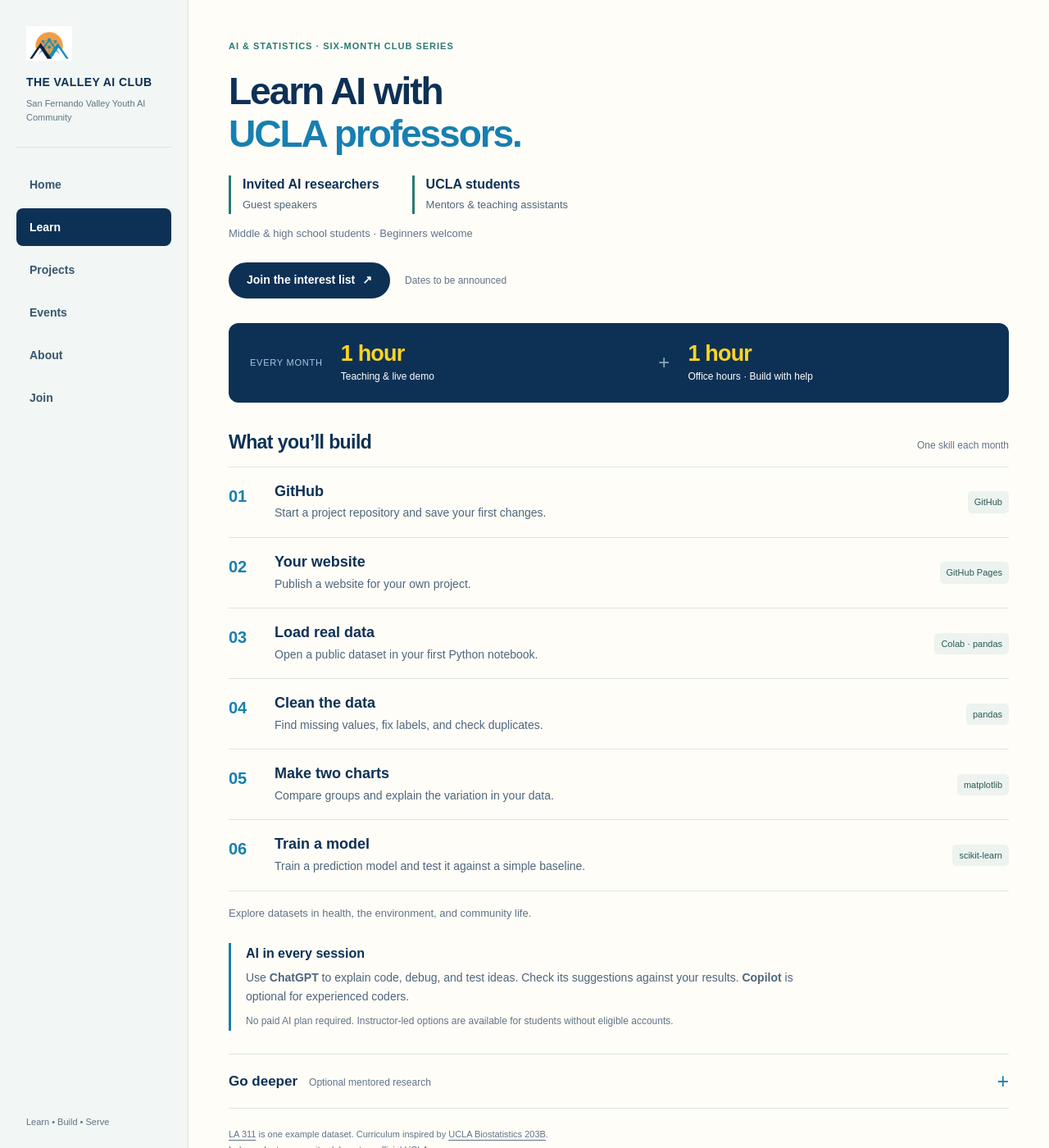
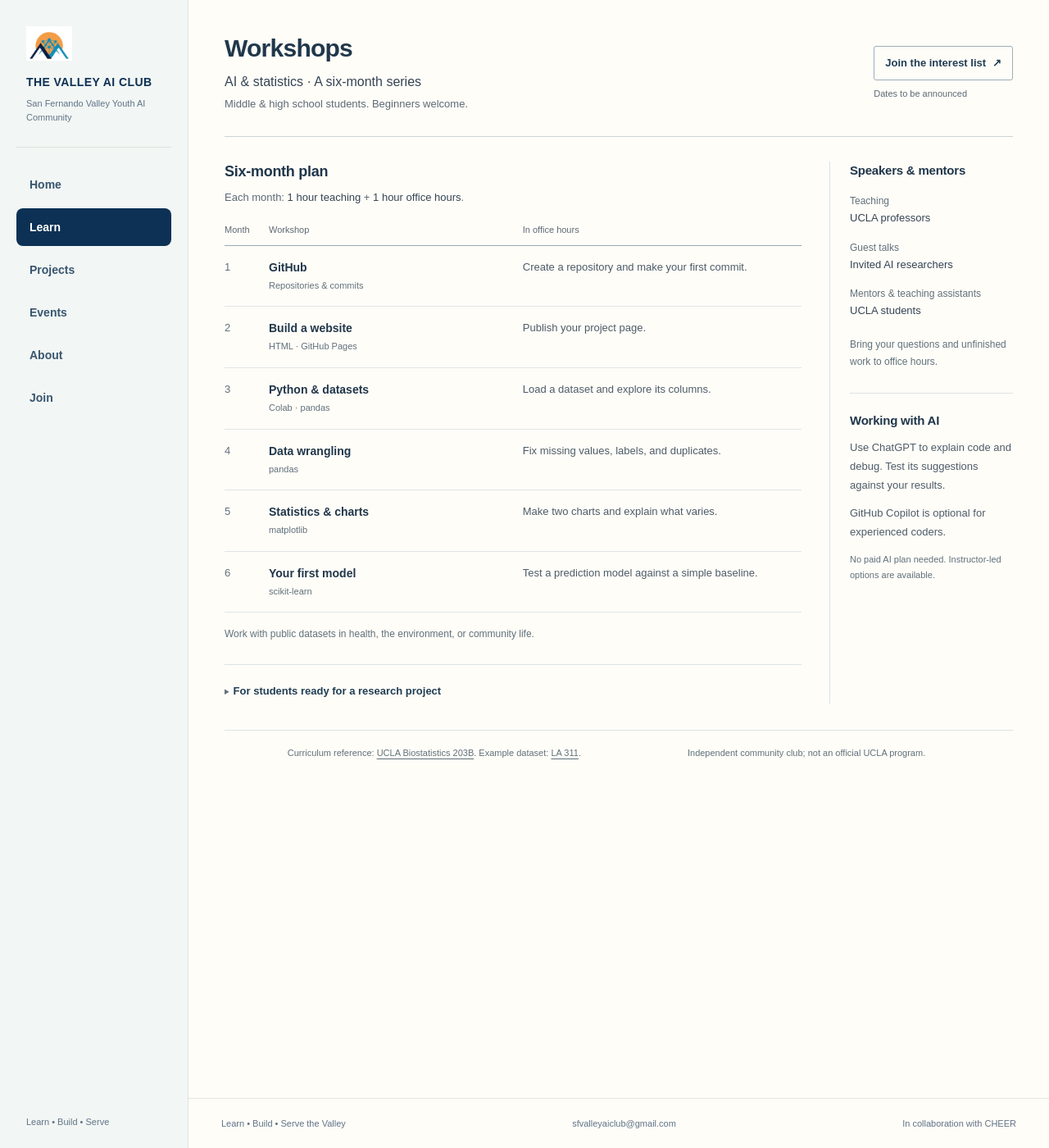
Before and after one commit to valley-ai-club/valley-ai-club.github.io, a Jekyll site: the page built from learn.html, in a window 1280 px wide and 1400 px high. Shown: the whole window at 82% size. Built offline with Jekyll 4.4.1, drawn with Linux system fonts in a browser that asks for light colours.

Commit message:
Redesign workshops as a concise course page

```diff
--- a/_data/syllabus.yml
+++ b/_data/syllabus.yml
@@ -1,21 +1,21 @@
 months:
   - title: GitHub
-    output: Start a project repository and save your first changes.
-    tools: GitHub
-  - title: Your website
-    output: Publish a website for your own project.
-    tools: GitHub Pages
-  - title: Load real data
-    output: Open a public dataset in your first Python notebook.
+    output: Create a repository and make your first commit.
+    tools: Repositories & commits
+  - title: Build a website
+    output: Publish your project page.
+    tools: HTML · GitHub Pages
+  - title: Python & datasets
+    output: Load a dataset and explore its columns.
     tools: Colab · pandas
-  - title: Clean the data
-    output: Find missing values, fix labels, and check duplicates.
+  - title: Data wrangling
+    output: Fix missing values, labels, and duplicates.
     tools: pandas
-  - title: Make two charts
-    output: Compare groups and explain the variation in your data.
+  - title: Statistics & charts
+    output: Make two charts and explain what varies.
     tools: matplotlib
-  - title: Train a model
-    output: Train a prediction model and test it against a simple baseline.
+  - title: Your first model
+    output: Test a prediction model against a simple baseline.
     tools: scikit-learn
 
 research_questions:
--- a/assets/layout.css
+++ b/assets/layout.css
@@ -84,65 +84,59 @@
 }
 @media(max-width:360px){.club-site .main-tabs a{padding:10px 9px;font-size:12px}.club-site .welcome-page{padding:28px 20px}.club-site .welcome-page h1{font-size:32px}}
 
-/* Monthly skills series: compact overview and readable, sequential lessons. */
-.welcome-series{max-width:610px;margin-top:30px;padding:24px;background:#edf8fb;border:1px solid #dce8ea;border-radius:16px}
-.welcome-series h2,.series-event-callout h2{color:var(--navy);font-size:23px;line-height:1.25;font-weight:700;letter-spacing:-.025em}
-.welcome-series p:not(.section-kicker),.series-event-callout p:not(.section-kicker){color:#4d667c;font-size:15px;line-height:1.7;margin:12px 0 18px}
-.welcome-series .text-link,.series-event-callout .text-link{display:inline-block;font-size:14px;line-height:1.6}
-.series-event-callout{padding:28px;margin-bottom:36px;border:1px solid #dce5e0;border-left:5px solid #287a72;border-radius:16px;background:#f2f6f4}
-.series-event-callout .series-date-note{font-size:13px;margin-bottom:0;color:#607487}
-/* A focused course page: instructors, meeting format, and six short steps. */
-.learn-page{max-width:1040px;margin:0 auto;padding:48px 44px 28px}
-.learn-hero{padding-bottom:30px}
-.learn-eyebrow{color:#287a72;font-size:11px;font-weight:700;letter-spacing:.09em;text-transform:uppercase;margin-bottom:20px}
-.club-site .learn-hero h1{font-size:clamp(32px,3.6vw,48px);font-weight:700;line-height:1.14;letter-spacing:-.045em;max-width:760px}
-.learn-hero h1 em{display:inline;color:#177fb1;font-style:normal}
-.learn-people{display:flex;flex-wrap:wrap;gap:16px 40px;margin-top:24px}
-.learn-people>div{border-left:3px solid #287a72;padding-left:14px}
-.learn-people dt{font-size:16px;font-weight:700;color:#0d3155;line-height:1.4}
-.learn-people dd{font-size:13px;line-height:1.6;color:#4d667c;margin-top:4px}
-.learn-audience{font-size:13px;color:#607487;margin-top:14px;line-height:1.6}
-.learn-signup{display:flex;align-items:center;gap:18px;flex-wrap:wrap;margin-top:24px}
-.learn-signup .button{min-height:44px;font-size:14px;padding:0 20px}
-.learn-signup>span{font-size:12px;color:#607487}
-.learn-format{display:grid;grid-template-columns:auto minmax(0,1fr) auto minmax(0,1fr);align-items:center;gap:22px;background:#0d3155;color:#fff;padding:23px 26px;border-radius:12px}
-.learn-format-label{font-size:11px;letter-spacing:.07em;text-transform:uppercase;color:#a9cadc}
-.learn-format p:not(.learn-format-label){display:flex;flex-direction:column;gap:4px}
-.learn-format strong{font-size:27px;line-height:1.1;letter-spacing:-.03em;color:#ffd526}
-.learn-format p>span{font-size:12px;line-height:1.5;color:#fff}
-.learn-plus{color:#8ea8ba;font-size:24px;font-weight:400}
-.learn-plan{padding-top:34px}
-.learn-section-heading{display:flex;align-items:baseline;justify-content:space-between;gap:12px;margin-bottom:14px}
-.learn-section-heading h2{font-size:23px;font-weight:700;letter-spacing:-.025em;color:#0d3155;line-height:1.3}
-.learn-section-heading>span{font-size:12px;color:#607487}
-.learn-months{list-style:none;margin:0;padding:0;border-top:1px solid #dce5e0}
-.learn-month{display:grid;grid-template-columns:40px minmax(0,1fr) auto;align-items:center;gap:16px;padding:18px 0;border-bottom:1px solid #dce5e0}
-.learn-number{font-size:20px;color:#177fb1;font-weight:700;font-variant-numeric:tabular-nums;align-self:start;padding-top:2px}
-.learn-month h3{font-size:18px;font-weight:700;color:#0d3155;line-height:1.3}
-.learn-month p{font-size:14px;color:#4d667c;line-height:1.55;margin-top:4px}
-.learn-tool{font-size:11px;color:#285c56;background:#edf3ef;border-radius:5px;padding:5px 8px;white-space:nowrap}
-.learn-datasets{font-size:13px;line-height:1.65;color:#607487;margin-top:16px}
-.learn-ai{margin-top:26px;border-left:3px solid #177fb1;padding:2px 0 2px 18px}
-.learn-ai h2{font-size:16px;line-height:1.4;font-weight:700;color:#0d3155}
-.learn-ai p{font-size:14px;line-height:1.65;color:#4d667c;margin-top:7px;max-width:710px}
-.learn-ai small{display:block;font-size:12px;line-height:1.6;color:#607487;margin-top:8px}
-.learn-research{border-top:1px solid #dce5e0;border-bottom:1px solid #dce5e0;margin-top:28px}
-.learn-research summary{cursor:pointer;display:flex;justify-content:space-between;align-items:center;gap:16px;padding:20px 0;list-style:none}
-.learn-research summary::-webkit-details-marker{display:none}
-.learn-research summary>span:first-child{display:flex;align-items:baseline;gap:14px;flex-wrap:wrap}
-.learn-research summary strong{font-size:17px;font-weight:700;color:#0d3155}
-.learn-research summary>span>span{font-size:12px;color:#607487}
-.learn-disclosure{font-size:25px;line-height:1;color:#177fb1;transition:transform .15s}
-.learn-research[open] .learn-disclosure{transform:rotate(45deg)}
-.learn-research-body{padding:0 0 20px;max-width:710px;color:#4d667c;font-size:14px;line-height:1.7}
-.learn-research-body ul{list-style:disc;padding-left:19px;display:grid;gap:6px}
-.learn-research-body p{margin-top:14px}
-.learn-research-body .learn-data-note{font-size:12px;color:#607487}
-.learn-sources{font-size:11px;color:#607487;line-height:1.7;margin-top:22px}
+/* Workshop information uses a course-page layout with a compact syllabus. */
+.welcome-series{max-width:610px;margin-top:30px;padding:24px 0;border-top:1px solid #dce5e0;border-bottom:1px solid #dce5e0}
+.welcome-series h2,.series-event-callout h2{color:var(--navy);font-size:21px;line-height:1.3;font-weight:600;letter-spacing:-.015em}
+.welcome-series p:not(.section-kicker),.series-event-callout p:not(.section-kicker){color:#4d667c;font-size:14px;line-height:1.7;margin:10px 0 14px}
+.welcome-series .text-link,.series-event-callout .text-link{display:inline-block;font-size:14px;line-height:1.6;text-decoration:underline;text-underline-offset:4px;font-weight:600}
+.series-event-callout{padding:0 0 28px;margin-bottom:32px;border-bottom:1px solid #dce5e0}
+.series-event-callout .series-date-note{font-size:12px;margin-bottom:0;color:#607487}
+.learn-page{max-width:1140px;margin:0 auto;padding:40px 44px 28px;color:#344454}
+.learn-heading{display:flex;justify-content:space-between;align-items:center;gap:24px;padding-bottom:28px;border-bottom:1px solid #cdd5d8}
+.club-site .learn-heading h1{font-size:30px;font-weight:600;line-height:1.25;letter-spacing:-.025em;color:#20374b}
+.learn-subtitle{font-size:16px;line-height:1.6;margin-top:9px;color:#344454}
+.learn-audience{font-size:13px;line-height:1.6;margin-top:5px;color:#5d6a75}
+.learn-registration{display:flex;flex-direction:column;align-items:flex-start;gap:8px;flex-shrink:0}
+.learn-registration a{display:inline-flex;align-items:center;gap:8px;padding:9px 13px;min-height:42px;border:1px solid #9caeb8;border-radius:3px;color:#203e55;font-size:13px;font-weight:600}
+.learn-registration a:hover{background:#edf3f3;border-color:#365b70}
+.learn-registration>span{font-size:11px;color:#5d6a75}
+.learn-columns{display:grid;grid-template-columns:minmax(0,1fr) 224px;gap:34px;padding-top:30px}
+.learn-page h2{font-size:18px;font-weight:600;line-height:1.4;letter-spacing:-.015em;color:#20374b}
+.learn-format{font-size:13px;line-height:1.7;color:#5d6a75;margin-top:8px;margin-bottom:20px}
+.learn-format strong{font-weight:500;color:#344454}
+.learn-schedule{width:100%;table-layout:fixed;text-align:left;font-size:13px;line-height:1.6}
+.learn-schedule thead th{font-weight:500;color:#5d6a75;font-size:11px;padding:0 12px 9px 0;border-bottom:1px solid #98a9b4}
+.learn-schedule thead th:first-child{width:54px}
+.learn-schedule thead th:nth-child(2){width:44%}
+.learn-schedule tbody th,.learn-schedule td{padding:16px 12px 16px 0;border-bottom:1px solid #e0e5e6;vertical-align:top}
+.learn-schedule tbody th{color:#60717b;font-size:13px;font-weight:400;font-variant-numeric:tabular-nums}
+.learn-schedule td:last-child{padding-right:0}
+.learn-topic strong{display:block;font-size:14px;line-height:1.5;font-weight:600;color:#20374b}
+.learn-topic span{display:block;font-size:11px;line-height:1.6;color:#60717b;margin-top:3px}
+.learn-practice{color:#4d5c68}
+.learn-datasets{font-size:12px;line-height:1.7;color:#60717b;margin-top:16px}
+.learn-sidebar{border-left:1px solid #dce3e5;padding-left:24px}
+.learn-sidebar h2{font-size:15px}
+.learn-people{margin-top:18px}
+.learn-people>div+div{margin-top:16px}
+.learn-people dt{font-size:12px;line-height:1.5;color:#60717b}
+.learn-people dd{font-size:13px;line-height:1.6;color:#344454;margin-top:2px}
+.learn-support-note{font-size:12px;line-height:1.7;color:#60717b;margin-top:20px}
+.learn-ai{margin-top:28px;padding-top:22px;border-top:1px solid #dce3e5}
+.learn-ai p{font-size:13px;line-height:1.75;margin-top:12px;color:#4d5c68}
+.learn-ai small{display:block;font-size:11px;line-height:1.7;color:#60717b;margin-top:12px}
+.learn-research{margin-top:26px;border-top:1px solid #dce3e5;padding-top:17px}
+.learn-research summary{cursor:pointer;font-size:13px;font-weight:600;color:#203e55;line-height:1.7;padding:4px 0}
+.learn-research summary::marker{font-size:10px;color:#60717b}
+.learn-research-body{font-size:13px;line-height:1.75;color:#4d5c68;padding-top:12px}
+.learn-research-body ul{list-style:disc;padding-left:19px;margin-top:10px}
+.learn-research-body li+li{margin-top:6px}
+.learn-research-body p+p,.learn-research-body ul+p{margin-top:12px}
+.learn-sources{font-size:11px;line-height:1.8;color:#60717b;border-top:1px solid #dce3e5;padding-top:18px;margin-top:32px}
 .learn-sources a{text-decoration:underline;text-underline-offset:3px}
-.learn-sources span{margin:0 7px}
+.learn-page a:focus-visible,.learn-page summary:focus-visible{outline:2px solid #177fb1;outline-offset:4px}
 .visually-hidden{position:absolute;width:1px;height:1px;padding:0;margin:-1px;overflow:hidden;clip:rect(0,0,0,0);white-space:nowrap;border:0}
-@media(max-width:1100px){.learn-format{grid-template-columns:minmax(0,1fr) auto minmax(0,1fr);gap:14px}.learn-format-label{grid-column:1/-1}.learn-month{grid-template-columns:32px minmax(0,1fr)}.learn-tool{grid-column:2;justify-self:start}.learn-month{gap:5px 12px}}
-@media(max-width:760px){.learn-page{padding:30px 20px 24px}.club-site .learn-hero h1{font-size:34px}.learn-intro{font-size:16px}.learn-hero{padding-bottom:24px}.learn-eyebrow{font-size:10px;margin-bottom:16px}.learn-format{padding:20px}.learn-format strong{font-size:25px}.learn-format p>span{font-size:11px}.learn-section-heading{align-items:flex-start;flex-direction:column;gap:4px}.learn-plan{padding-top:28px}.learn-month{padding:15px 0}.learn-signup{gap:12px}.learn-research summary>span:first-child{gap:3px;flex-direction:column}.welcome-series{padding:22px}.series-event-callout{padding:24px}}
-@media(prefers-reduced-motion:reduce){.learn-disclosure{transition:none}}
+@media(max-width:1100px){.learn-page{padding:34px 30px 24px}.learn-columns{grid-template-columns:minmax(0,1fr) 196px;gap:24px}.learn-sidebar{padding-left:20px}.learn-schedule thead th:first-child{width:44px}.learn-schedule thead th:nth-child(2){width:45%}.learn-heading{align-items:flex-start}.learn-registration{padding-top:4px}}
+@media(max-width:940px){.learn-columns{grid-template-columns:1fr}.learn-sidebar{border-left:0;border-top:1px solid #cdd5d8;padding:24px 0 0;display:grid;grid-template-columns:1fr 1fr;gap:30px}.learn-ai{margin:0;padding:0;border:0}.learn-heading{gap:20px}.learn-registration{flex-shrink:1}}
+@media(max-width:600px){.learn-page{padding:28px 20px 24px}.learn-heading{display:block;padding-bottom:24px}.club-site .learn-heading h1{font-size:28px}.learn-registration{margin-top:18px;flex-direction:row;align-items:center;gap:12px}.learn-registration>span{max-width:100px}.learn-columns{padding-top:24px;gap:24px}.learn-subtitle{font-size:15px}.learn-format{font-size:12px}.learn-schedule thead th:first-child{width:38px}.learn-schedule thead th:nth-child(2){width:42%}.learn-schedule th,.learn-schedule td{padding-right:9px}.learn-schedule tbody th,.learn-schedule td{padding-top:14px;padding-bottom:14px}.learn-topic strong{font-size:13px}.learn-topic span{font-size:10px}.learn-practice{font-size:12px}.learn-sidebar{grid-template-columns:1fr;gap:24px}.learn-people{display:grid;grid-template-columns:1fr 1fr;gap:14px 20px;margin-top:14px}.learn-people>div+div{margin-top:0}.learn-support-note{margin-top:14px}.learn-ai{border-top:1px solid #dce3e5;padding-top:20px}.learn-sources{margin-top:24px}.welcome-series{padding:22px 0}}
 @media(max-width:440px){.club-site .site-header .main-tabs{display:grid;grid-template-columns:repeat(3,minmax(0,1fr));gap:4px}}
--- a/events.html
+++ b/events.html
@@ -13,8 +13,8 @@
 <section class="section-shell events-page">
   <div class="series-event-callout">
     <p class="section-kicker">Planned monthly series</p>
-    <h2>AI &amp; statistics with UCLA professors</h2>
-    <p>Invited AI researchers. UCLA student mentors and TAs.<br>Monthly: 1 hour teaching + 1 hour hands-on office hours.</p>
+    <h2>AI &amp; statistics workshops</h2>
+    <p>Six monthly workshops with UCLA professors, guest researchers, and student mentors.<br>Each meeting: 1 hour teaching + 1 hour office hours.</p>
     <a class="text-link" href="{{ '/learn/' | relative_url }}">See the six-month syllabus <span aria-hidden="true">&#8594;</span></a>
     <p class="series-date-note">Dates and meeting details will be announced.</p>
   </div>
--- a/index.html
+++ b/index.html
@@ -9,8 +9,8 @@
   <p class="welcome-note">No experience required. Curiosity is enough.</p>
   <div class="welcome-series">
     <p class="section-kicker">New six-month skills series</p>
-    <h2>Learn AI with UCLA professors.</h2>
-    <p>Invited AI researchers as guest speakers.<br>UCLA students as mentors and teaching assistants.</p>
+    <h2>AI &amp; statistics workshops</h2>
+    <p>Six monthly workshops, from GitHub to your first model.<br>One hour of teaching, followed by one hour of office hours.</p>
     <a class="text-link" href="{{ '/learn/' | relative_url }}">Explore the monthly plan <span aria-hidden="true">&#8594;</span></a>
   </div>
 </section>
--- a/learn.html
+++ b/learn.html
@@ -2,67 +2,77 @@
 layout: default
 title: Learn
 permalink: /learn/
-description: Learn AI and statistics with UCLA professors, invited AI researchers, and UCLA student mentors and teaching assistants. Six monthly workshops for middle and high school students.
+description: Six monthly AI and statistics workshops for middle and high school students. Learn GitHub, websites, Python, data analysis, and machine learning, with teaching and hands-on office hours.
 ---
 <div class="learn-page" id="main">
-  <section class="learn-hero" aria-labelledby="learn-heading">
-    <p class="learn-eyebrow">AI &amp; statistics · Six-month club series</p>
-    <h1 id="learn-heading">Learn AI with<br><em>UCLA professors.</em></h1>
-    <dl class="learn-people" aria-label="Speakers and support">
-      <div><dt>Invited AI researchers</dt><dd>Guest speakers</dd></div>
-      <div><dt>UCLA students</dt><dd>Mentors &amp; teaching assistants</dd></div>
-    </dl>
-    <p class="learn-audience">Middle &amp; high school students · Beginners welcome</p>
-    <div class="learn-signup">
-      <a class="button" href="{{ site.interest_form }}" target="_blank" rel="noreferrer">Join the interest list <span aria-hidden="true">&#8599;</span></a>
+  <header class="learn-heading">
+    <div>
+      <h1>Workshops</h1>
+      <p class="learn-subtitle">AI &amp; statistics · A six-month series</p>
+      <p class="learn-audience">Middle &amp; high school students. Beginners welcome.</p>
+    </div>
+    <div class="learn-registration">
+      <a href="{{ site.interest_form }}" target="_blank" rel="noreferrer">Join the interest list <span aria-hidden="true">↗</span></a>
       <span>Dates to be announced</span>
     </div>
+  </header>
+
+  <div class="learn-columns">
+    <div class="learn-course">
+      <section aria-labelledby="monthly-plan">
+        <h2 id="monthly-plan">Six-month plan</h2>
+        <p class="learn-format">Each month: <strong>1 hour teaching</strong> + <strong>1 hour office hours</strong>.</p>
+        <table class="learn-schedule">
+          <caption class="visually-hidden">Monthly workshops and hands-on office hour exercises</caption>
+          <thead><tr><th scope="col">Month</th><th scope="col">Workshop</th><th scope="col">In office hours</th></tr></thead>
+          <tbody>
+            {% for month in site.data.syllabus.months %}
+            <tr>
+              <th scope="row"><span class="visually-hidden">Month </span>{{ forloop.index }}</th>
+              <td class="learn-topic"><strong>{{ month.title }}</strong><span>{{ month.tools }}</span></td>
+              <td class="learn-practice">{{ month.output }}</td>
+            </tr>
+            {% endfor %}
+          </tbody>
+        </table>
+        <p class="learn-datasets">Work with public datasets in health, the environment, or community life.</p>
       </section>
 
-  <section class="learn-format" aria-label="Each monthly meeting">
-    <p class="learn-format-label">Every month</p>
-    <p><strong>1 hour</strong><span>Teaching &amp; live demo</span></p>
-    <span class="learn-plus" aria-hidden="true">+</span>
-    <p><strong>1 hour</strong><span>Office hours · Build with help</span></p>
-  </section>
-
-  <section class="learn-plan" aria-labelledby="monthly-plan">
-    <div class="learn-section-heading">
-      <h2 id="monthly-plan">What you’ll build</h2>
-      <span>One skill each month</span>
-    </div>
-    <ol class="learn-months">
-      {% for month in site.data.syllabus.months %}
-      <li class="learn-month">
-        <span class="learn-number"><span class="visually-hidden">Month </span>0{{ forloop.index }}</span>
-        <div class="learn-month-copy">
-          <h3>{{ month.title }}</h3>
-          <p>{{ month.output }}</p>
-        </div>
-        <span class="learn-tool">{{ month.tools }}</span>
-      </li>
-      {% endfor %}
-    </ol>
-    <p class="learn-datasets">Explore datasets in health, the environment, and community life.</p>
-  </section>
-
-  <aside class="learn-ai" aria-labelledby="ai-heading">
-    <h2 id="ai-heading">AI in every session</h2>
-    <p>Use <strong>ChatGPT</strong> to explain code, debug, and test ideas. Check its suggestions against your results. <strong>Copilot</strong> is optional for experienced coders.</p>
-    <small>No paid AI plan required. Instructor-led options are available for students without eligible accounts.</small>
-  </aside>
-
       <details class="learn-research">
-    <summary><span><strong>Go deeper</strong><span>Optional mentored research</span></span><span class="learn-disclosure" aria-hidden="true">+</span></summary>
+        <summary>For students ready for a research project</summary>
         <div class="learn-research-body">
+          <p>Choose a question and develop it with a mentor. For example:</p>
           <ul>
             {% for question in site.data.syllabus.research_questions %}
             <li>{{ question }}</li>
             {% endfor %}
           </ul>
-      <p>Extend your project into a research brief or poster. A potential paper requires further work with a mentor.</p>
+          <p>Share your work as a research brief or poster. A potential paper takes further work with a mentor.</p>
         </div>
       </details>
+    </div>
 
-  <p class="learn-sources"><a href="https://data.lacity.org/City-Infrastructure-Service-Requests/MyLA311-Cases-2026/2cy6-i7zn/about_data">LA 311</a> is one example dataset. Curriculum inspired by <a href="https://github.com/ucla-biostat-203b/2026winter">UCLA Biostatistics 203B</a>.<br>Independent community club; not an official UCLA program.</p>
+    <aside class="learn-sidebar" aria-label="Workshop support">
+      <section aria-labelledby="people-heading">
+        <h2 id="people-heading">Speakers &amp; mentors</h2>
+        <dl class="learn-people">
+          <div><dt>Teaching</dt><dd>UCLA professors</dd></div>
+          <div><dt>Guest talks</dt><dd>Invited AI researchers</dd></div>
+          <div><dt>Mentors &amp; teaching assistants</dt><dd>UCLA students</dd></div>
+        </dl>
+        <p class="learn-support-note">Bring your questions and unfinished work to office hours.</p>
+      </section>
+      <section class="learn-ai" aria-labelledby="ai-heading">
+        <h2 id="ai-heading">Working with AI</h2>
+        <p>Use ChatGPT to explain code and debug. Test its suggestions against your results.</p>
+        <p>GitHub Copilot is optional for experienced coders.</p>
+        <small>No paid AI plan needed. Instructor-led options are available.</small>
+      </section>
+    </aside>
   </div>
+
+  <footer class="learn-sources">
+    <p>Curriculum reference: <a href="https://github.com/ucla-biostat-203b/2026winter">UCLA Biostatistics 203B</a>. Example dataset: <a href="https://data.lacity.org/City-Infrastructure-Service-Requests/MyLA311-Cases-2026/2cy6-i7zn/about_data">LA 311</a>.</p>
+    <p>Independent community club; not an official UCLA program.</p>
+  </footer>
+</div>
```
Lines whose indentation alone changed are shown as unchanged.
